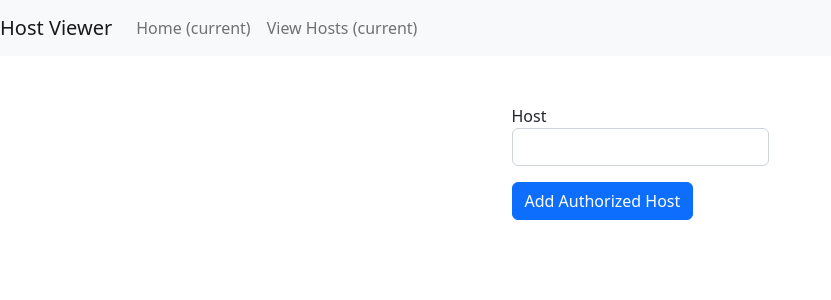
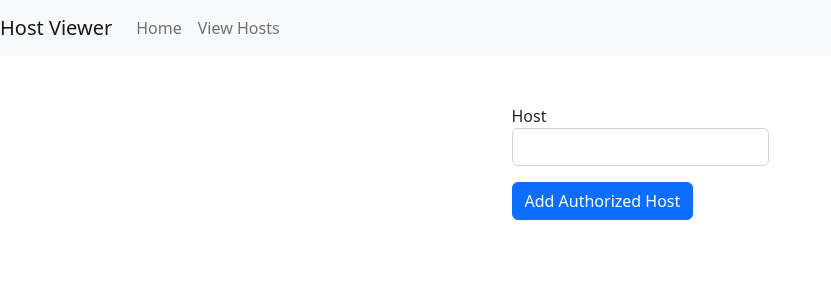
Before and after one commit to ottodanp/flask-recon, a Python web app: template templates/home.html in a window 1280 px wide. Shown: the top 300 px of the page, without its empty margins (0-831 px from the left). Run offline with Jinja, Linux system fonts and the light colour scheme; the template is opened without the code that fills it, so the values that code supplies are empty.

Commit message:
HTML cleanup

```diff
--- a/templates/navbar.html
+++ b/templates/navbar.html
@@ -7,10 +7,10 @@
     <div class="collapse navbar-collapse" id="navbarNav">
         <ul class="navbar-nav">
             <li class="nav-item active">
-                <a class="nav-link" href="/home">Home <span class="sr-only">(current)</span></a>
+                <a class="nav-link" href="/home">Home</a>
             </li>
             <li class="nav-item active">
-                <a class="nav-link" href="/view_hosts">View Hosts <span class="sr-only">(current)</span></a>
+                <a class="nav-link" href="/view_hosts">View Hosts</a>
             </li>
         </ul>
     </div>
```
